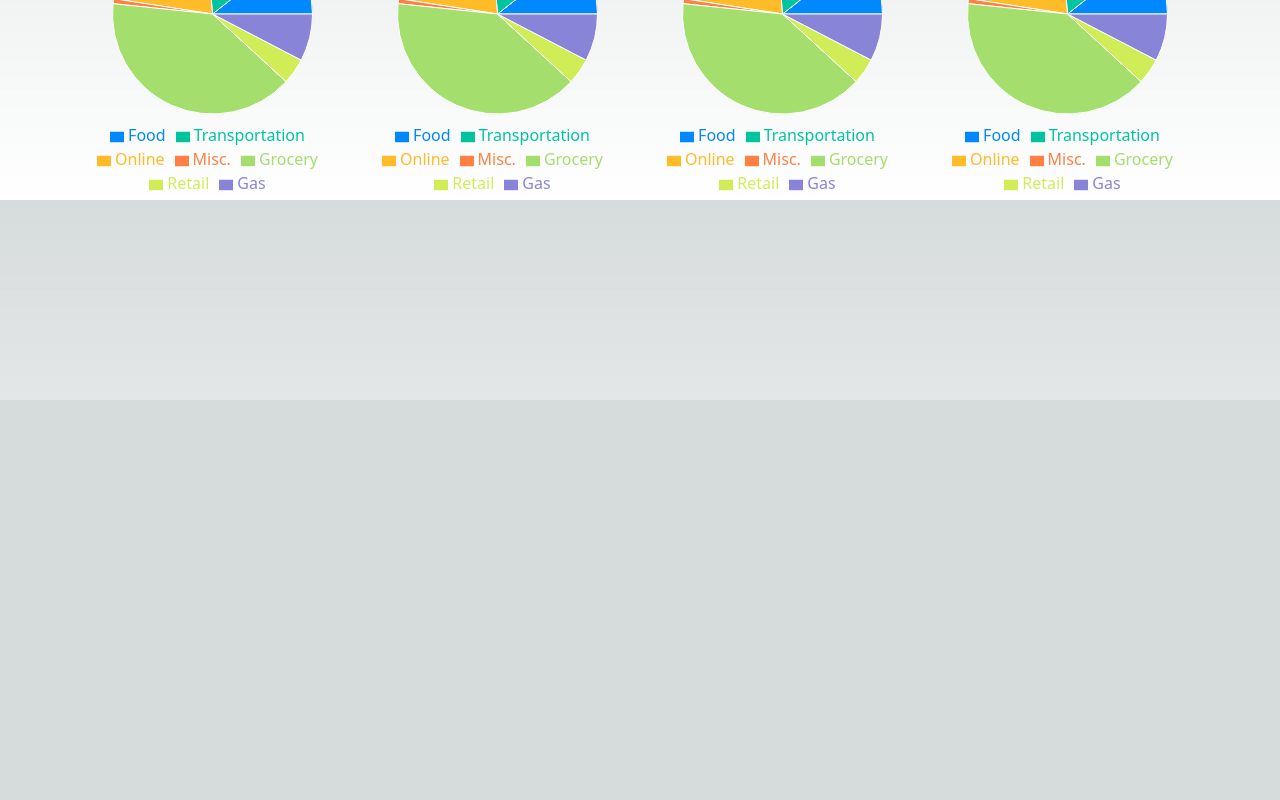
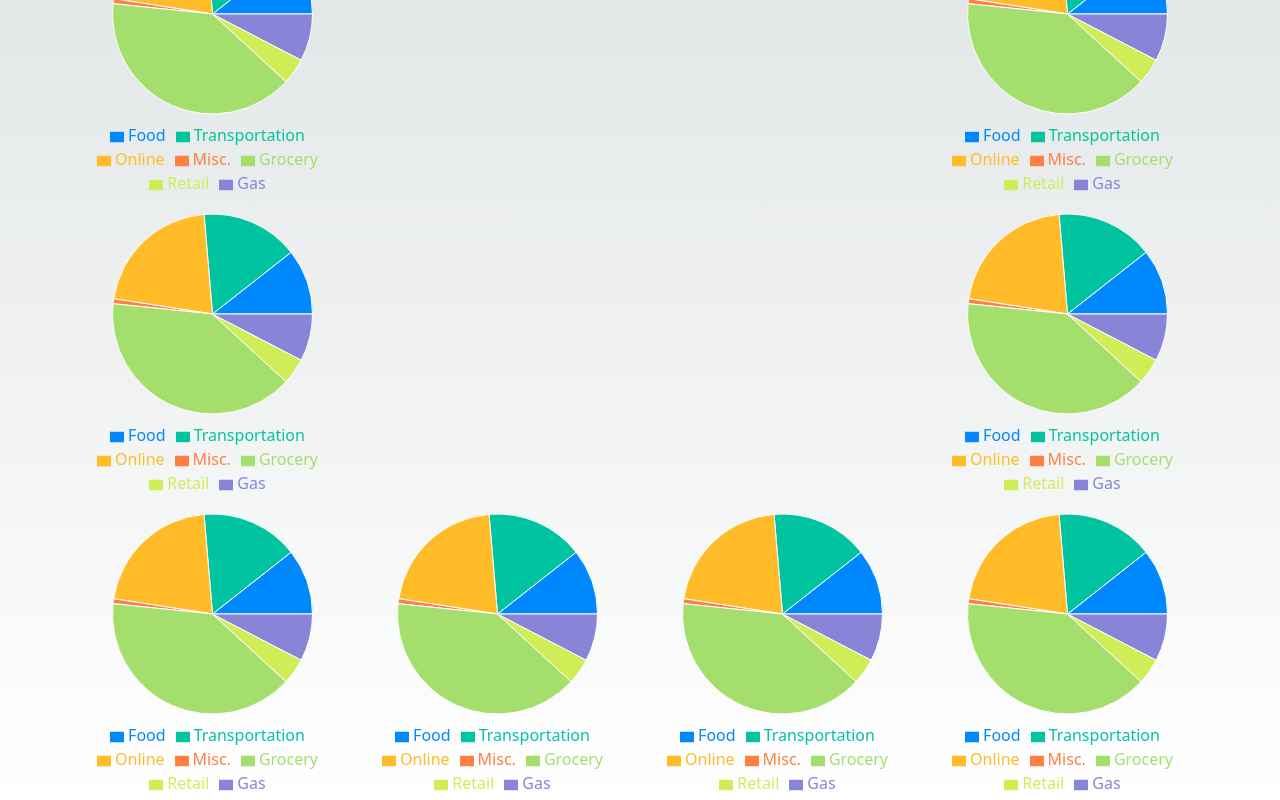
Before and after one commit to smallbeanburrito/CBT_frontend, a Next.js app in the folder cbt_frontend/: page /monthly in a window 1280 px wide. Shown: the part 400-1200 px from the top of the page. Before the commit the page ends 800 px from the top, so only its background shows below. Built offline with nearby package versions, Linux system fonts and the light colour scheme.

Commit message:
complete monthly layout

```diff
--- a/cbt_frontend/components/Monthly.jsx
+++ b/cbt_frontend/components/Monthly.jsx
@@ -45,7 +45,7 @@ function Monthly() {
   return (
     <Container>
       <Row>
-        <Col>
+        <Col lg={3}>
           {" "}
           <ResponsiveContainer width="100%" height={300}>
             <PieChart>
@@ -67,7 +67,7 @@ function Monthly() {
             </PieChart>
           </ResponsiveContainer>
         </Col>
-        <Col>
+        <Col lg={3}>
           {" "}
           <ResponsiveContainer width="100%" height={300}>
             <PieChart>
@@ -89,7 +89,7 @@ function Monthly() {
             </PieChart>
           </ResponsiveContainer>
         </Col>
-        <Col>
+        <Col lg={3}>
           {" "}
           <ResponsiveContainer width="100%" height={300}>
             <PieChart>
@@ -111,7 +111,7 @@ function Monthly() {
             </PieChart>
           </ResponsiveContainer>
         </Col>
-        <Col>
+        <Col lg={3}>
           {" "}
           <ResponsiveContainer width="100%" height={300}>
             <PieChart>
@@ -134,10 +134,8 @@ function Monthly() {
           </ResponsiveContainer>
         </Col>
       </Row>
-      <Row></Row>
-      <Row></Row>
       <Row>
-        <Col>
+        <Col lg={3}>
           {" "}
           <ResponsiveContainer width="100%" height={300}>
             <PieChart>
@@ -159,7 +157,8 @@ function Monthly() {
             </PieChart>
           </ResponsiveContainer>
         </Col>
-        <Col>
+        <Col lg={6}></Col>
+        <Col lg={3}>
           {" "}
           <ResponsiveContainer width="100%" height={300}>
             <PieChart>
@@ -181,7 +180,9 @@ function Monthly() {
             </PieChart>
           </ResponsiveContainer>
         </Col>
-        <Col>
+      </Row>
+      <Row>
+        <Col lg={3}>
           {" "}
           <ResponsiveContainer width="100%" height={300}>
             <PieChart>
@@ -203,7 +204,98 @@ function Monthly() {
             </PieChart>
           </ResponsiveContainer>
         </Col>
-        <Col>
+        <Col lg={6}></Col>
+        <Col lg={3}>
+          {" "}
+          <ResponsiveContainer width="100%" height={300}>
+            <PieChart>
+              <Pie
+                data={dataForPie}
+                dataKey="value"
+                outerRadius={100}
+                fill="#8884d8"
+              >
+                {dataForPie.map((entry, index) => (
+                  <Cell
+                    key={`cell-${index}`}
+                    fill={COLORS[index % COLORS.length]}
+                  />
+                ))}
+              </Pie>
+              <Tooltip />
+              <Legend />
+            </PieChart>
+          </ResponsiveContainer>
+        </Col>
+      </Row>
+      <Row>
+        <Col lg={3}>
+          {" "}
+          <ResponsiveContainer width="100%" height={300}>
+            <PieChart>
+              <Pie
+                data={dataForPie}
+                dataKey="value"
+                outerRadius={100}
+                fill="#8884d8"
+              >
+                {dataForPie.map((entry, index) => (
+                  <Cell
+                    key={`cell-${index}`}
+                    fill={COLORS[index % COLORS.length]}
+                  />
+                ))}
+              </Pie>
+              <Tooltip />
+              <Legend />
+            </PieChart>
+          </ResponsiveContainer>
+        </Col>
+        <Col lg={3}>
+          {" "}
+          <ResponsiveContainer width="100%" height={300}>
+            <PieChart>
+              <Pie
+                data={dataForPie}
+                dataKey="value"
+                outerRadius={100}
+                fill="#8884d8"
+              >
+                {dataForPie.map((entry, index) => (
+                  <Cell
+                    key={`cell-${index}`}
+                    fill={COLORS[index % COLORS.length]}
+                  />
+                ))}
+              </Pie>
+              <Tooltip />
+              <Legend />
+            </PieChart>
+          </ResponsiveContainer>
+        </Col>
+        <Col lg={3}>
+          {" "}
+          <ResponsiveContainer width="100%" height={300}>
+            <PieChart>
+              <Pie
+                data={dataForPie}
+                dataKey="value"
+                outerRadius={100}
+                fill="#8884d8"
+              >
+                {dataForPie.map((entry, index) => (
+                  <Cell
+                    key={`cell-${index}`}
+                    fill={COLORS[index % COLORS.length]}
+                  />
+                ))}
+              </Pie>
+              <Tooltip />
+              <Legend />
+            </PieChart>
+          </ResponsiveContainer>
+        </Col>
+        <Col lg={3}>
           {" "}
           <ResponsiveContainer width="100%" height={300}>
             <PieChart>
```
